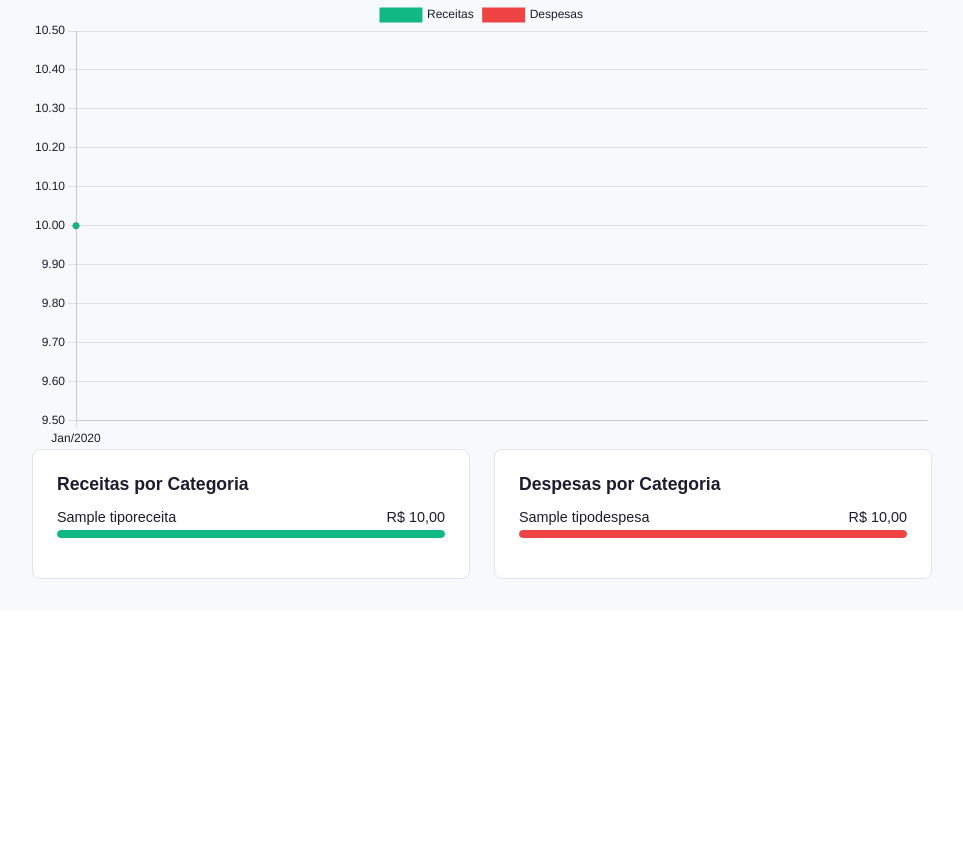
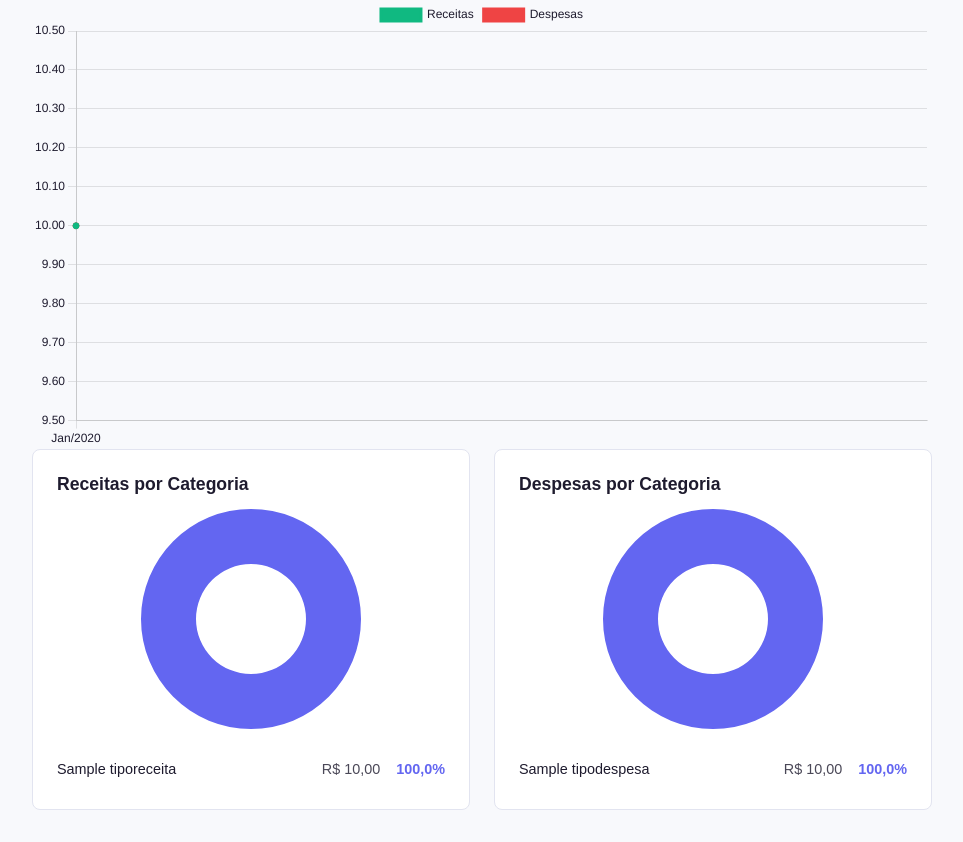
Before and after one commit to ReneBerredo/Controle-Financeiro, a Django app: page /financas/ in a window 1280 px wide. Shown: the part 932-1774 px from the top of the page, without its empty margins (158-1121 px from the left). Before the commit the page ends 1511 px from the top, so only its background shows below. Run offline with Django 5.2, Linux system fonts and the light colour scheme; a user stored in the database is signed in; tables that the repository leaves empty hold one stand-in row (values such as "Sample post").

Commit message:
Estilizacao do grafico donut e legenda de categoria

```diff
--- a/financas/templates/financas/dashboard.html
+++ b/financas/templates/financas/dashboard.html
@@ -109,38 +109,45 @@
     <div class="secao-categorias">
         <div class="bloco-categoria">
             <h2>Receitas por Categoria</h2>
-            {% for item in receitas_por_tipo %}
-                <div class="linha-categorias">
-                    <div class="linha-categoria-topo">
-                        <span>{{ item.tipo__nome }}</span>
-                        <span>R$ {{ item.total|floatformat:2 }}</span>
+            {% if receitas_itens %}
+                <div class="grafico-donut-container">
+                    <canvas id="grafico-receitas-categoria"></canvas>
+                </div>
+                {% for item in receitas_itens %}
+                    <div class="linha-categoria-legenda">
+                        <span class="legenda-nome">{{ item.nome }}</span>
+                        <span class="legenda-valor">R$ {{ item.valor|floatformat:2 }}</span>
+                        <span class="legenda-percentual">{{ item.percentual }}%</span>
                     </div>
-                    <div class="barra-fundo">
-                        <div class="barra-preenchida barra-receita" style="width: {% widthratio item.total total_receitas 100 %}%;"></div>
-                    </div>
-                </div>
-            {% empty %}
+                {% endfor %}
+            {% else %}
                 <p>Nenhuma receita cadastrada ainda.</p>
-            {% endfor %}
+            {% endif %}
         </div>
 
         <div class="bloco-categoria">
             <h2>Despesas por Categoria</h2>
-            {% for item in despesas_por_tipo %}
-                <div class="linha-categoria">
-                    <div class="linha-categoria-topo">
-                        <span>{{ item.tipo__nome }}</span>
-                        <span>R$ {{ item.total|floatformat:2 }}</span>
+            {% if despesas_itens %}
+                <div class="grafico-donut-container">
+                    <canvas id="grafico-despesas-categoria"></canvas>
+                </div>
+                {% for item in despesas_itens %}
+                    <div class="linha-categoria-legenda">
+                        <span class="legenda-nome">{{ item.nome }}</span>
+                        <span class="legenda-valor">R$ {{ item.valor|floatformat:2 }}</span>
+                        <span class="legenda-percentual">{{ item.percentual }}%</span>
                     </div>
-                    <div class="barra-fundo">
-                        <div class="barra-preenchida barra-despesa" style="width: {% widthratio item.total total_despesas 100 %}%;"></div>
-                    </div>
-                </div>
-            {% empty %}
+                {% endfor %}
+            {% else %}
                 <p>Nenhuma despesa cadastrada ainda.</p>
-            {% endfor %}
+            {% endif %}
         </div>
     </div>
+
+    {{ receitas_grafico_labels|json_script:"receitas-labels" }}
+    {{ receitas_grafico_valores|json_script:"receitas-valores" }}
+    {{ despesas_grafico_labels|json_script:"despesas-labels" }}
+    {{ despesas_grafico_valores|json_script:"despesas-valores" }}
 
     <script>
         document.querySelectorAll('.atalho').forEach(function (botao) {
@@ -233,4 +240,39 @@
             }
         });
     </script>
+
+    <script>
+        const paletaGrafico = ['#6366f1', '#10b981', '#f59e0b', '#ef4444', '#3b82f6', '#8b5cf6', '#ec4899', '#14b8a6'];
+
+        function criarGraficoDonut(elementoId, labelsId, valoresId) {
+            const elemento = document.getElementById(elementoId);
+            if (!elemento) return;
+
+            const labels = JSON.parse(document.getElementById(labelsId).textContent);
+            const valores = JSON.parse(document.getElementById(valoresId).textContent);
+
+            if (labels.length === 0) return;
+
+            new Chart(elemento, {
+                type: 'doughnut',
+                data: {
+                    labels: labels,
+                    datasets: [{
+                        data: valores,
+                        backgroundColor: paletaGrafico,
+                        borderWidth: 0
+                    }]
+                },
+                options: {
+                    responsive: true,
+                    plugins: {
+                        legend: { display: false }
+                    }
+                }
+            });
+        }
+
+        criarGraficoDonut('grafico-receitas-categoria', 'receitas-labels', 'receitas-valores');
+        criarGraficoDonut('grafico-despesas-categoria', 'despesas-labels', 'despesas-valores');
+    </script>
 {% endblock %}
--- a/financas/views.py
+++ b/financas/views.py
@@ -6,6 +6,7 @@ from .models import Receita, Despesa
 from .forms import ReceitaForm, DespesaForm, TipoReceitaForm, TipoDespesaForm
 from django.shortcuts import get_object_or_404
 import uuid
+import json
 from dateutil.relativedelta import relativedelta
 from django.db.models.functions import TruncMonth
 from collections import defaultdict
@@ -120,6 +121,22 @@ def excluir_despesa(request, despesa_id):
 
     return render(request, 'financas/excluir_despesa.html', {'despesa': despesa})
 
+def preparar_dados_grafico(queryset, total):
+    labels = []
+    valores = []
+    itens = []
+
+    for item in queryset:
+        nome = item['tipo__nome']
+        valor = float(item['total'])
+        percentual = round((valor / float(total)) * 100, 1) if total > 0 else 0
+
+        labels.append(nome)
+        valores.append(valor)
+        itens.append({'nome': nome, 'valor': valor, 'percentual': percentual})
+
+    return labels, valores, itens
+
 @login_required
 def dashboard(request):
     receitas = Receita.objects.filter(usuario=request.user)
@@ -148,6 +165,9 @@ def dashboard(request):
 
     receitas_por_tipo = receitas.values('tipo__nome').annotate(total=Sum('valor')).order_by('-total')
     despesas_por_tipo = despesas.values('tipo__nome').annotate(total=Sum('valor')).order_by('-total')
+
+    receitas_grafico_labels, receitas_grafico_valores, receitas_itens = preparar_dados_grafico(receitas_por_tipo, total_receitas)
+    despesas_grafico_labels, despesas_grafico_valores, despesas_itens = preparar_dados_grafico(despesas_por_tipo, total_despesas)
 
     evolucao_receitas = (
         receitas
@@ -196,6 +216,12 @@ def dashboard(request):
         'evolucao_labels': evolucao_labels,
         'evolucao_receitas_valores': evolucao_receitas_valores,
         'evolucao_despesas_valores': evolucao_despesas_valores,
+        'receitas_grafico_labels': receitas_grafico_labels,
+        'receitas_grafico_valores': receitas_grafico_valores,
+        'receitas_itens': receitas_itens,
+        'despesas_grafico_labels': despesas_grafico_labels,
+        'despesas_grafico_valores': despesas_grafico_valores,
+        'despesas_itens': despesas_itens,
     }
 
     return render(request, 'financas/dashboard.html', contexto)
--- a/static/css/style.css
+++ b/static/css/style.css
@@ -566,3 +566,38 @@ button[type="submit"]:disabled {
     color: white;
     border-color: var(--cor-primaria);
 }
+
+.grafico-donut-container {
+    max-width: 220px;
+    margin: 0 auto 1.5rem auto;
+}
+
+.linha-categoria-legenda {
+    display: flex;
+    align-items: center;
+    justify-content: space-between;
+    padding: 0.5rem 0;
+    border-bottom: 1px solid var(--cor-borda);
+    font-size: 0.9rem;
+}
+
+.linha-categoria-legenda:last-child {
+    border-bottom: none;
+}
+
+.legenda-nome {
+    flex: 1;
+    font-weight: 500;
+}
+
+.legenda-valor {
+    margin-right: 1rem;
+    opacity: 0.8;
+}
+
+.legenda-percentual {
+    font-weight: 700;
+    color: var(--cor-primaria);
+    min-width: 45px;
+    text-align: right;
+}
```
